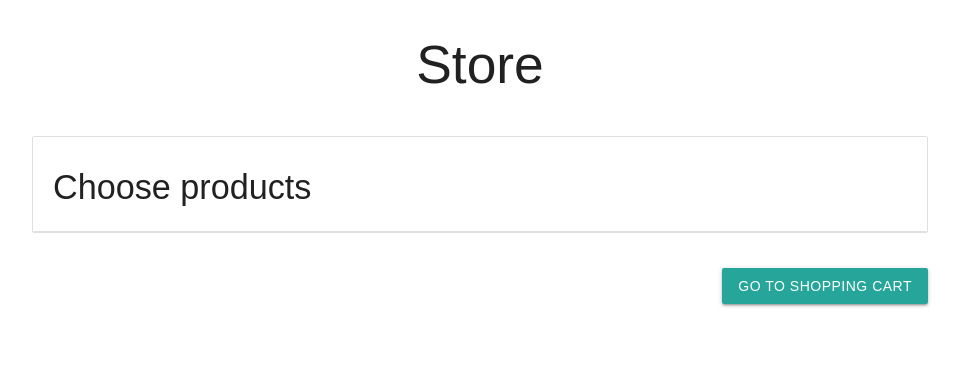
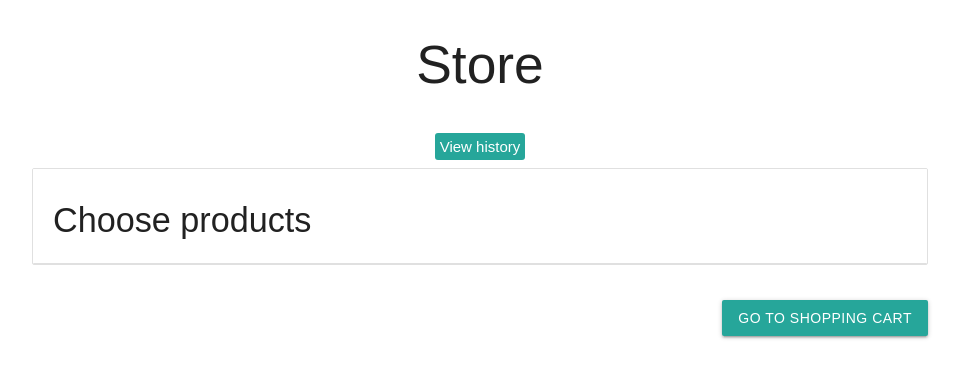
Before and after one commit to SerhiiPostupaiev/liqpay-lab, a website: page static/index.html in a window 1280 px wide. Shown: the whole page, without its empty margins (160-1121 px from the left). Drawn offline with nearby package versions, Linux system fonts and the light colour scheme; no server answers.

Commit message:
result page implemented

```diff
--- a/static/index.html
+++ b/static/index.html
@@ -18,6 +18,11 @@
     <div class="container">
       <div class="row center">
         <h2>Store</h2>
+      </div>
+      <div class="container__button button">
+        <a href="orderHistory.html" role="button" class="button__item"
+          >View history</a
+        >
       </div>
       <div class="row">
         <ul id="products-list" class="collection with-header">
--- a/static/style.css
+++ b/static/style.css
@@ -21,8 +21,6 @@ ul {
 }
 
 .container__caption {
-  /* background: #26a69a;
-  color: white; */
   text-align: center;
 }
 
@@ -66,3 +64,16 @@ ul {
 .products__item {
   margin-bottom: 10px;
 }
+
+.container__button {
+  margin-bottom: 10px;
+  text-align: center;
+}
+
+.button__item {
+  padding: 5px;
+  background: #26a69a;
+  color: white;
+  text-decoration: none;
+  border-radius: 3px;
+}
```
Also changed, not shown: static/orderHistory.html (+3 -0 lines).
